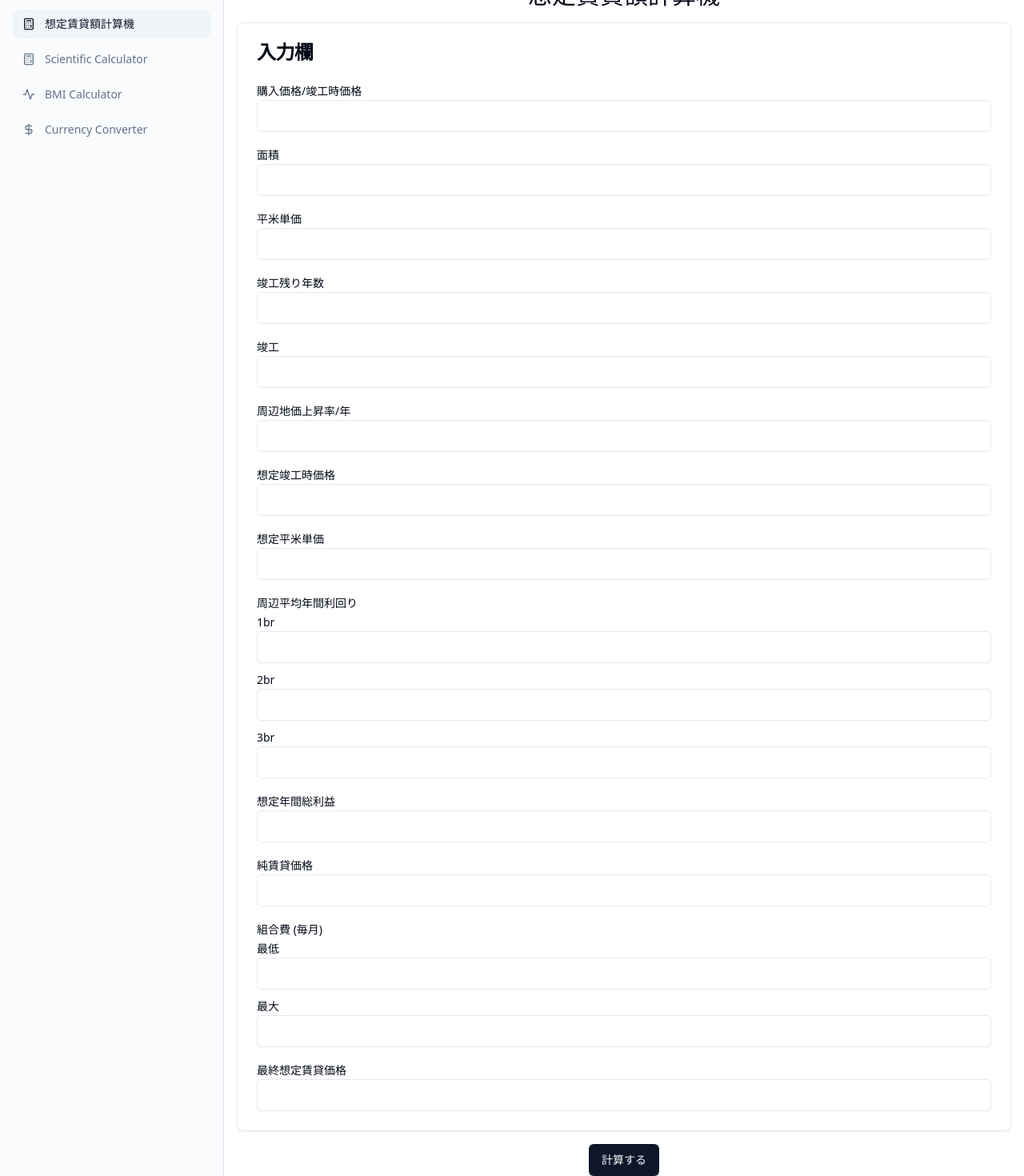
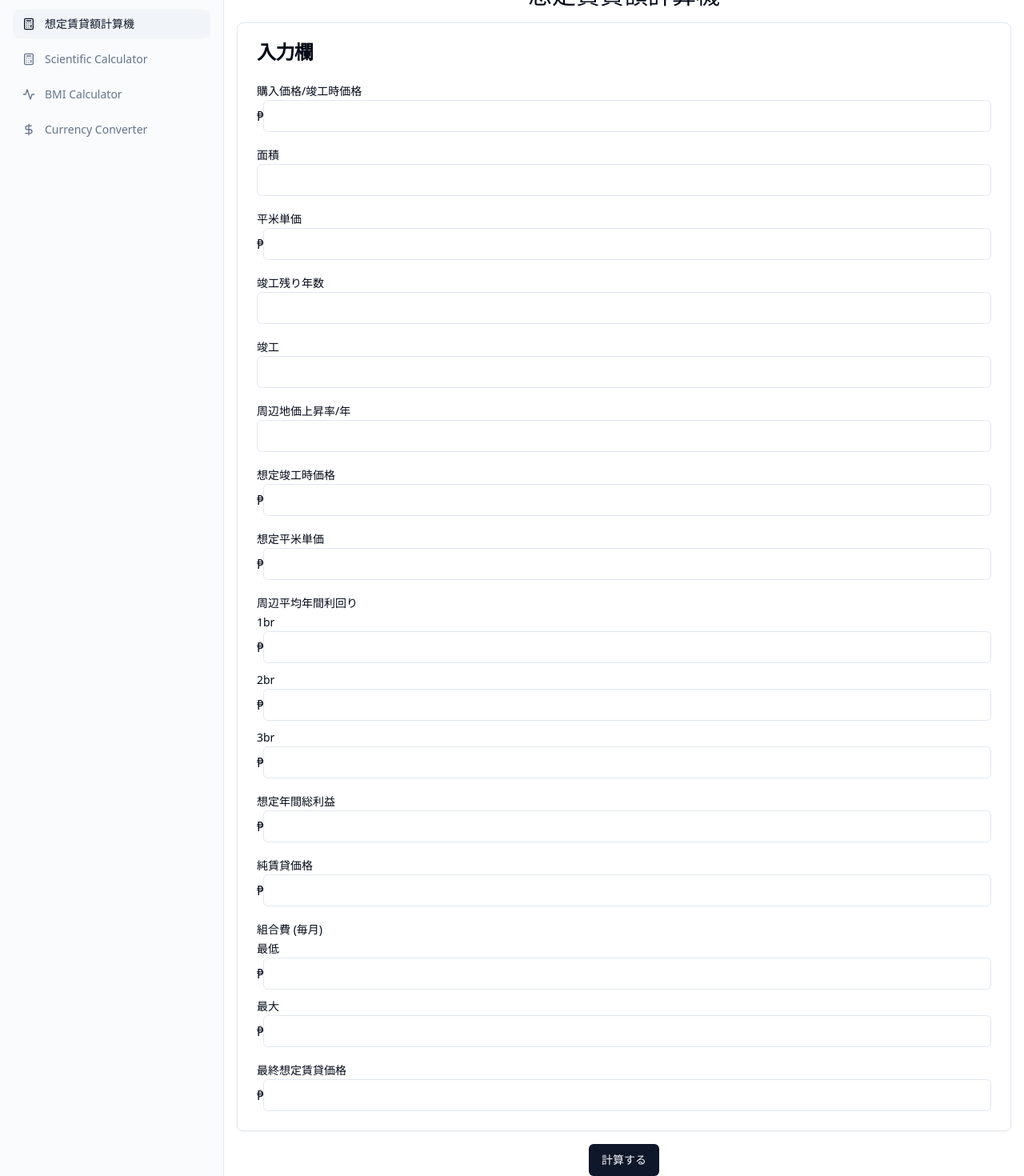
Before and after one commit to GPT-Engineer-App/android-calc-app, a React (Vite) app: page /basic-calculator in a window 1280 px wide. Shown: the part 100-1570 px from the top of the page at 80% size. Built offline with nearby package versions, Linux system fonts and the light colour scheme.

Commit message:
Added Philippine Peso (₱) symbol to specified fields on the "想定賃貸額計算機" screen.

```diff
--- a/src/pages/BasicCalculator.jsx
+++ b/src/pages/BasicCalculator.jsx
@@ -1,5 +1,6 @@
 import { useState, useEffect } from "react";
 import { Button } from "@/components/ui/button";
+import { InputGroup, InputLeftAddon } from "@chakra-ui/react";
 import { Input } from "@/components/ui/input";
 import { Label } from "@/components/ui/label";
 import { Card, CardContent, CardHeader, CardTitle } from "@/components/ui/card";
@@ -42,11 +43,14 @@ const BasicCalculator = () => {
           <CardContent className="space-y-4">
             <div>
               <Label htmlFor="purchasePrice">購入価格/竣工時価格</Label>
+              <InputGroup>
+                <InputLeftAddon>₱</InputLeftAddon>
                 <Input
                   id="purchasePrice"
                   value={purchasePrice}
                   onChange={(e) => setPurchasePrice(e.target.value)}
                 />
+              </InputGroup>
             </div>
             <div>
               <Label htmlFor="area">面積</Label>
@@ -58,11 +62,14 @@ const BasicCalculator = () => {
             </div>
             <div>
               <Label htmlFor="unitPrice">平米単価</Label>
+              <InputGroup>
+                <InputLeftAddon>₱</InputLeftAddon>
                 <Input
                   id="unitPrice"
                   value={unitPrice}
                   readOnly
                 />
+              </InputGroup>
             </div>
             <div>
               <Label htmlFor="remainingYears">竣工残り年数</Label>
@@ -90,93 +97,123 @@ const BasicCalculator = () => {
             </div>
             <div>
               <Label htmlFor="expectedCompletionPrice">想定竣工時価格</Label>
+              <InputGroup>
+                <InputLeftAddon>₱</InputLeftAddon>
                 <Input
                   id="expectedCompletionPrice"
                   value={expectedCompletionPrice}
                   onChange={(e) => setExpectedCompletionPrice(e.target.value)}
                 />
+              </InputGroup>
             </div>
             <div>
               <Label htmlFor="expectedUnitPrice">想定平米単価</Label>
+              <InputGroup>
+                <InputLeftAddon>₱</InputLeftAddon>
                 <Input
                   id="expectedUnitPrice"
                   value={expectedUnitPrice}
                   onChange={(e) => setExpectedUnitPrice(e.target.value)}
                 />
+              </InputGroup>
             </div>
             <div>
               <Label>周辺平均年間利回り</Label>
               <div className="space-y-2">
                 <div>
                   <Label htmlFor="annualYield1br">1br</Label>
+                  <InputGroup>
+                    <InputLeftAddon>₱</InputLeftAddon>
                     <Input
                       id="annualYield1br"
                       value={annualYield1br}
                       onChange={(e) => setAnnualYield1br(e.target.value)}
                     />
+                  </InputGroup>
                 </div>
                 <div>
                   <Label htmlFor="annualYield2br">2br</Label>
+                  <InputGroup>
+                    <InputLeftAddon>₱</InputLeftAddon>
                     <Input
                       id="annualYield2br"
                       value={annualYield2br}
                       onChange={(e) => setAnnualYield2br(e.target.value)}
                     />
+                  </InputGroup>
                 </div>
                 <div>
                   <Label htmlFor="annualYield3br">3br</Label>
+                  <InputGroup>
+                    <InputLeftAddon>₱</InputLeftAddon>
                     <Input
                       id="annualYield3br"
                       value={annualYield3br}
                       onChange={(e) => setAnnualYield3br(e.target.value)}
                     />
+                  </InputGroup>
                 </div>
               </div>
             </div>
             <div>
               <Label htmlFor="expectedAnnualProfit">想定年間総利益</Label>
+              <InputGroup>
+                <InputLeftAddon>₱</InputLeftAddon>
                 <Input
                   id="expectedAnnualProfit"
                   value={expectedAnnualProfit}
                   onChange={(e) => setExpectedAnnualProfit(e.target.value)}
                 />
+              </InputGroup>
             </div>
             <div>
               <Label htmlFor="netRentalPrice">純賃貸価格</Label>
+              <InputGroup>
+                <InputLeftAddon>₱</InputLeftAddon>
                 <Input
                   id="netRentalPrice"
                   value={netRentalPrice}
                   onChange={(e) => setNetRentalPrice(e.target.value)}
                 />
+              </InputGroup>
             </div>
             <div>
               <Label>組合費 (毎月)</Label>
               <div className="space-y-2">
                 <div>
                   <Label htmlFor="minUnionFee">最低</Label>
+                  <InputGroup>
+                    <InputLeftAddon>₱</InputLeftAddon>
                     <Input
                       id="minUnionFee"
                       value={minUnionFee}
                       onChange={(e) => setMinUnionFee(e.target.value)}
                     />
+                  </InputGroup>
                 </div>
                 <div>
                   <Label htmlFor="maxUnionFee">最大</Label>
+                  <InputGroup>
+                    <InputLeftAddon>₱</InputLeftAddon>
                     <Input
                       id="maxUnionFee"
                       value={maxUnionFee}
                       onChange={(e) => setMaxUnionFee(e.target.value)}
                     />
+                  </InputGroup>
                 </div>
               </div>
             </div>
             <div>
               <Label htmlFor="finalRentalPrice">最終想定賃貸価格</Label>
+              <InputGroup>
+                <InputLeftAddon>₱</InputLeftAddon>
                 <Input
                   id="finalRentalPrice"
                   value={finalRentalPrice}
                   onChange={(e) => setFinalRentalPrice(e.target.value)}
                 />
+              </InputGroup>
             </div>
           </CardContent>
         </Card>
```
Lines whose indentation alone changed are shown as unchanged.
